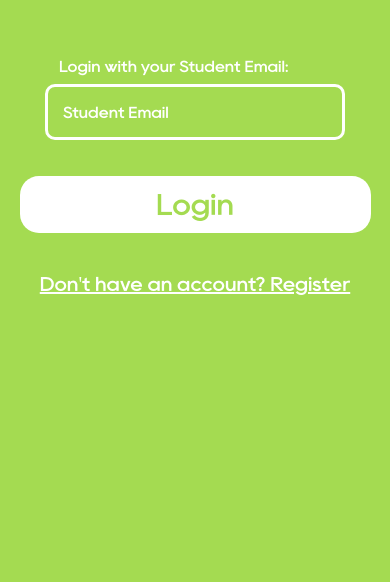
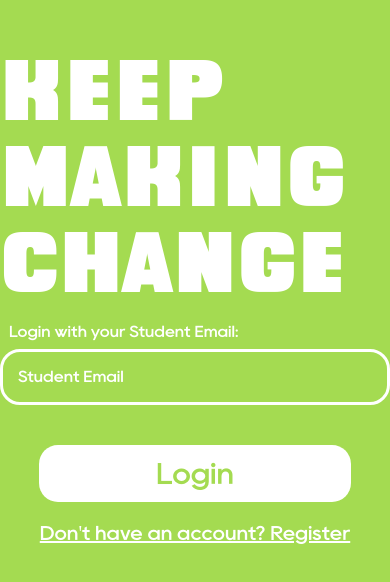
Before and after one commit to ST10204902/Peeper-XBCAD, a React Native app: screen /LoginScreen in a window 390 px wide. Shown: the part 232-814 px from the top of the page. Built offline with nearby package versions, Linux system fonts and the light colour scheme.

Commit message:
make login and register done

```diff
--- a/src/components/LoginRegisterButtonComponent.tsx
+++ b/src/components/CustomButton.tsx
@@ -40,7 +40,7 @@ const CustomButton: React.FC<CustomButtonProps> = ({ onPress, title, textColor,
     <View style={localStyles.container}>
       {label && <Text style={labelTextStyle}>{label}</Text>}
       <TouchableOpacity style={[localStyles.button, dynamicButtonStyle]} onLayout={handleLayout} onPress={onPress}>
-        <Text style={[localStyles.buttonText, dynamicTextStyle]}>
+        <Text style={[dynamicTextStyle]}>
           {title}
         </Text>
       </TouchableOpacity>
@@ -50,28 +50,15 @@ const CustomButton: React.FC<CustomButtonProps> = ({ onPress, title, textColor,
 
 const localStyles = StyleSheet.create({
   container: {
-    width: '90%',
-    alignSelf: 'center',
-    marginVertical: 10, // Adjust as needed for spacing
+    flexDirection: "row",
   },
   button: {
+    flex: 1,
     paddingVertical: 15,
     paddingHorizontal: 20,
-    alignItems: 'center',
-    justifyContent: 'center',
-    marginVertical: 10,
-    width: '100%',
-    alignSelf: 'center',
-  },
-  buttonText: {
-    // Define text styles here
-  },
-  hyperlinkText: {
-    fontSize: 20,
-    textAlign: 'center',
-    backgroundColor: 'transparent',
-    color: 'white',
-  },
+    alignItems: "center",
+    justifyContent: "center",
+  },
 });
 
 export default CustomButton;
--- /dev/null
+++ b/src/components/LoginRegisterHeadingComponent.tsx
@@ -0,0 +1,23 @@
+import React from 'react';
+import { Text, StyleSheet } from 'react-native';
+
+interface LoginRegisterHeadingProps {
+  text: string;
+  color?: string; // Optional prop for font color
+  fontSize?: number; // Optional prop for font size
+}
+
+const LoginRegisterHeadingComponent: React.FC<LoginRegisterHeadingProps> = ({ text, color = '#333', fontSize = 75 }) => {
+  return <Text style={[styles.heading, { color, fontSize }]}>{text}</Text>;
+};
+
+const styles = StyleSheet.create({
+  heading: {
+    fontSize: 75, // Default font size
+    fontFamily: 'Quinttance',
+    textAlign: 'left',
+    marginTop: 20,
+  },
+});
+
+export default LoginRegisterHeadingComponent;
--- a/src/components/loginRegisterInputComponent.tsx
+++ b/src/components/loginRegisterInputComponent.tsx
@@ -16,7 +16,7 @@ function LoginRegisterInputComponent({ FGColor, onEmailChange, label }: Props) {
     };
 
     return (
-        <View style={styles.wrapper}>
+        <View>
             <Text style={styles.label}>{label}</Text>
             <View style={[styles.container, { borderColor: FGColor }]}>
                 <TextInput
@@ -32,26 +32,20 @@ function LoginRegisterInputComponent({ FGColor, onEmailChange, label }: Props) {
 }
 
 const styles = StyleSheet.create({
-    wrapper: {
-        width: 300, // Adjust width if needed
-        marginBottom: 16, // Space between input fields
-    },
     container: {
         backgroundColor: 'transparent', // Set background to transparent
-        borderRadius: 10,
+        borderRadius: 20,
         padding: 5,
         borderWidth: 3,
     },
     label: {
         fontSize: 16,
         color: '#ffffff',
-        marginBottom: 4,
-        position: 'absolute',
-        top: -25,
-        left: 10,
+        marginBottom: 10,
         backgroundColor: 'transparent', // Match the background color of the parent
         paddingHorizontal: 4,
         fontFamily: 'Rany-Medium',
+        marginStart: 5,
 
     },
     input: {
--- a/src/screens/LoginScreen.tsx
+++ b/src/screens/LoginScreen.tsx
@@ -1,15 +1,12 @@
-// RegisterScreen.tsx
-//----------Imports---------//
 import React, { useState } from "react";
 import { SafeAreaView, Alert, View } from "react-native";
-import CustomButton from "../components/LoginRegisterButtonComponent"; // Ensure the path is correct
+import CustomButton from "../components/CustomButton"; // Ensure the path is correct
 import styles from "../styles/LoginScreenStyle"; // Ensure the path is correct
 import LoginRegisterHyperlink from "../components/LoginRegisterHyperlink"; // Ensure the path is correct
 import LoginRegisterInputComponent from "../components/loginRegisterInputComponent"; // Ensure the path is correct
+import LoginRegisterHeadingComponent from "../components/LoginRegisterHeadingComponent"; // Ensure the path is correct
 
-//----------Code---------//
-//Demonstrating where to implement pressing the button.
-const RegisterScreen: React.FC = () => {
+const LoginScreen: React.FC = () => {
   const [email, setEmail] = useState("");
 
   const handlePress = () => {
@@ -20,14 +17,19 @@ const RegisterScreen: React.FC = () => {
     setEmail(email);
   };
 
-  //Returns the components for the screen
   return (
     <SafeAreaView style={styles.container}>
+      <View style={styles.headingContainer}>
+        <LoginRegisterHeadingComponent text="Keep Making Change" color="#ffffff" fontSize={75} />
+      </View>
+      <View style={styles.inputContainer}>
         <LoginRegisterInputComponent
           label="Login with your Student Email:"
           FGColor="#ffffff"
           onEmailChange={handleEmailChange}
         />
+      </View>
+      <View style={styles.buttonContainer}>
         <CustomButton
           onPress={handlePress}
           title="Login"
@@ -36,11 +38,14 @@ const RegisterScreen: React.FC = () => {
           fontFamily="Rany-Medium"
           textSize={30}
         />
+      </View>
+      <View style={styles.hyperlinkContainer}>
         <LoginRegisterHyperlink toLogin={false}>
           Don't have an account? Register
         </LoginRegisterHyperlink>
+      </View>
     </SafeAreaView>
   );
 };
 
-export default RegisterScreen;
+export default LoginScreen;
--- a/src/screens/RegisterScreen.tsx
+++ b/src/screens/RegisterScreen.tsx
@@ -1,15 +1,12 @@
-// RegisterScreen.tsx
-//----------Imports---------//
 import React, { useState } from "react";
 import { SafeAreaView, Alert, View } from "react-native";
-import CustomButton from "../components/LoginRegisterButtonComponent"; // Ensure the path is correct
+import CustomButton from "../components/CustomButton"; // Ensure the path is correct
 import styles from "../styles/RegisterScreenStyle"; // Ensure the path is correct
 import LoginRegisterHyperlink from "../components/LoginRegisterHyperlink"; // Ensure the path is correct
 import LoginRegisterInputComponent from "../components/loginRegisterInputComponent"; // Ensure the path is correct
+import LoginRegisterHeadingComponent from "../components/LoginRegisterHeadingComponent"; // Ensure the path is correct
 
-//----------Code---------//
-//Demonstrating where to implement pressing the button.
-const RegisterScreen: React.FC = () => {
+const LoginScreen: React.FC = () => {
   const [email, setEmail] = useState("");
 
   const handlePress = () => {
@@ -20,14 +17,19 @@ const RegisterScreen: React.FC = () => {
     setEmail(email);
   };
 
-  //Returns the components for the screen
   return (
     <SafeAreaView style={styles.container}>
+      <View style={styles.headingContainer}>
+        <LoginRegisterHeadingComponent text="Start Your Journey Of Impact " color="#ffffff" fontSize={68}/>
+      </View>
+      <View style={styles.inputContainer}>
         <LoginRegisterInputComponent
           label="Register with your Student Email:"
           FGColor="#ffffff"
           onEmailChange={handleEmailChange}
         />
+      </View>
+      <View style={styles.buttonContainer}>
         <CustomButton
           onPress={handlePress}
           title="Register"
@@ -36,11 +38,14 @@ const RegisterScreen: React.FC = () => {
           fontFamily="Rany-Medium"
           textSize={30}
         />
+      </View>
+      <View style={styles.hyperlinkContainer}>
         <LoginRegisterHyperlink toLogin={true}>
-        Already have an account? Log in
+          Alredy have an account? Login
         </LoginRegisterHyperlink>
+      </View>
     </SafeAreaView>
   );
 };
 
-export default RegisterScreen;
+export default LoginScreen;
--- a/src/styles/LoginScreenStyle.tsx
+++ b/src/styles/LoginScreenStyle.tsx
@@ -6,9 +6,24 @@ const styles = StyleSheet.create({
     justifyContent: "center",
     alignItems: "center",
     backgroundColor: "#A4DB51", // Monster green background colour
+    paddingHorizontal: 20,
   },
-
-
+  headingContainer: {
+    alignSelf: 'flex-start', // Align to the left
+    marginBottom: 15, // Add space below the heading
+    marginTop: 195, // Add space above the heading
+  },
+  inputContainer: {
+    width: '100%', // Ensure the input takes the full width
+    marginBottom: 40, // Add space below the input
+  },
+  buttonContainer: {
+    width: '80%', // Ensure the button takes the full width
+    marginBottom: 0, // Add space below the button
+  },
+  hyperlinkContainer: {
+    width: '100%', // Ensure the hyperlink takes the full width
+  },
 });
 
 export default styles;
--- a/src/styles/RegisterScreenStyle.tsx
+++ b/src/styles/RegisterScreenStyle.tsx
@@ -5,9 +5,25 @@ const styles = StyleSheet.create({
     flex: 1,
     justifyContent: "center",
     alignItems: "center",
-    backgroundColor: "#334FD7", // Electric blue background colour
+    backgroundColor: "#334FD7", // Monster green background colour
+    paddingHorizontal: 20,
   },
-
+  headingContainer: {
+    alignSelf: 'flex-start', // Align to the left
+    marginBottom: 15, // Add space below the heading
+    marginTop: 90, // Add space above the heading
+  },
+  inputContainer: {
+    width: '100%', // Ensure the input takes the full width
+    marginBottom: 40, // Add space below the input
+  },
+  buttonContainer: {
+    width: '80%', // Ensure the button takes the full width
+    marginBottom: 0, // Add space below the button
+  },
+  hyperlinkContainer: {
+    width: '100%', // Ensure the hyperlink takes the full width
+  },
 });
 
 export default styles;
```
Also changed, not shown: 1 other file (tests, documents, lock files or other folders). Lines whose indentation alone changed are shown as unchanged.
